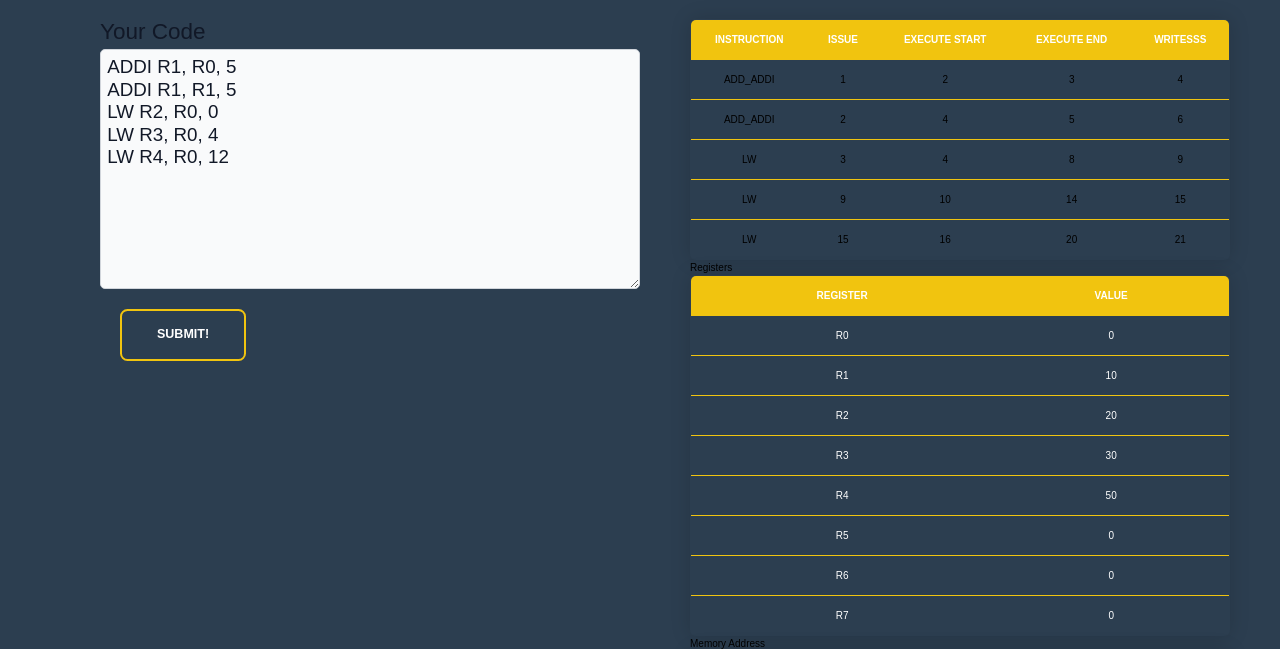
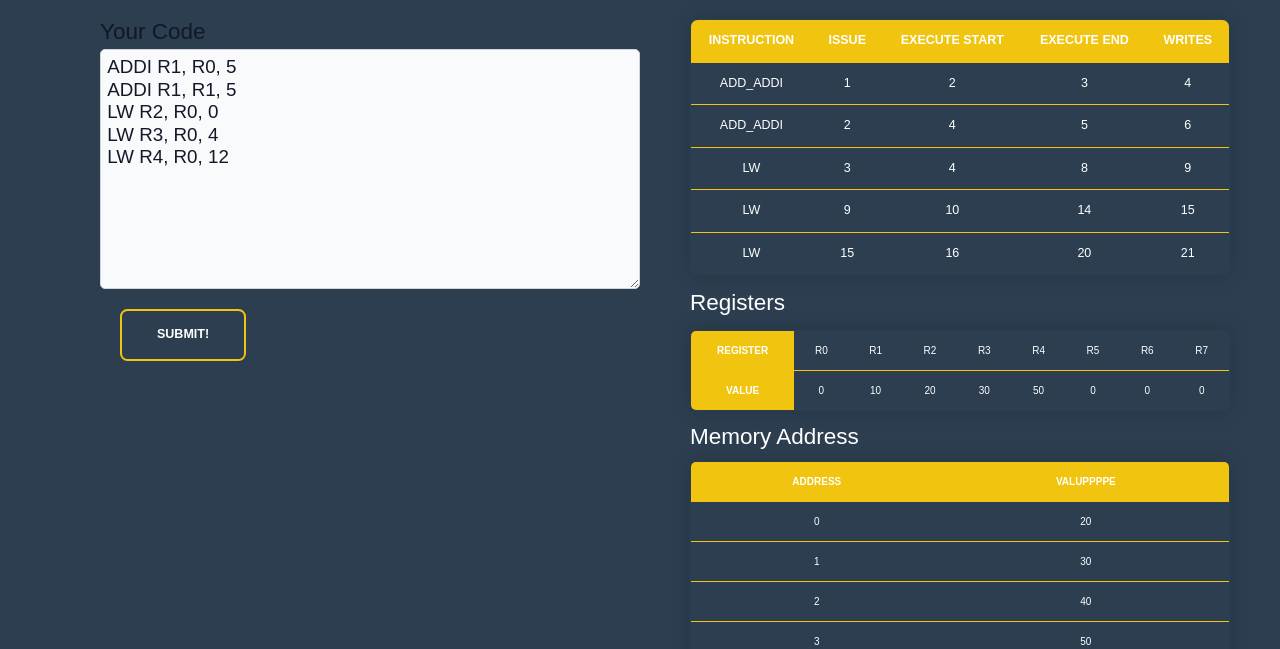
Before and after one commit to allaa-undecided/archinternal, a plain HTML site: page alo.html in a window 1280 px wide. Both pictures are taken after a click on the button "SUBMIT!". Shown: the part 76-725 px from the top of the page. Drawn offline with nearby package versions, Linux system fonts and the light colour scheme.

Commit message:
changes ui

```diff
--- a/alo.css
+++ b/alo.css
@@ -109,6 +109,9 @@ html, body {
     border-bottom: 1px solid #f1c40f;
   }
 
+  .table-row td {
+    color: #fff;
+  }
   #registers-table{
     width: 100%;
     margin: 0 auto;
@@ -212,3 +215,34 @@ html, body {
     -webkit-transition: all .2s;
     transition: all .2s;
   }
+
+
+
+#table{
+  width: 100%;
+  margin: 0 auto;
+  border-collapse: collapse;
+  border-spacing: 0;
+  border: 1px solid #f1c40f;
+  border-radius: 0.6em;
+  overflow: hidden;
+  box-shadow: 0 0 20px rgba(0, 0, 0, 0.15);
+
+}
+
+.table{
+  width: 100%;
+  margin: 0 auto;
+  border-collapse: collapse;
+  border-spacing: 0;
+  border: 1px solid #f1c40f;
+  border-radius: 0.6em;
+  overflow: hidden;
+  box-shadow: 0 0 20px rgba(0, 0, 0, 0.15);
+}
+.table th, .table td {
+  padding: 12px 15px;
+  text-align: center;
+  margin: 20px;
+  color: #fff;
+}
--- a/alo.html
+++ b/alo.html
@@ -40,6 +40,7 @@ LW R4, R0, 12
     <thead>
       <tr>
         <th class="px-4 py-2">Instruction</th>
+        <th class="px-4 py-2">PC</th>
         <th class="px-4 py-2">Issue</th>
         <th class="px-4 py-2">Read Operands</th>
         <th class="px-4 py-2">Execute</th>
@@ -50,6 +51,7 @@ LW R4, R0, 12
     <!-- put empty table with 3 rows -->
     <tbody id="table-body">
       <tr>
+        <td class="border px-4 py-2">-</td>
         <td class="border px-4 py-2">-</td>
         <td class="border px-4 py-2">-</td>
         <td class="border px-4 py-2">-</td>
@@ -73,48 +75,35 @@ LW R4, R0, 12
 
     </table>
     <div id="right-bottom">
-      <h2>Registers</h2>
+      <h2 class = "text-4xl my-6 text-white"  >Registers</h2>
         <table id="registers-table">
           <tr>
             <th>Register</th>
-            <th>Value</th>
+            <td>R0</td>
+            <td>R1</td>
+            <td>R2</td>
+            <td>R3</td>
+            <td>R4</td>
+            <td>R5</td>
+            <td>R6</td>
+            <td>R7</td>
           </tr>
           <tr>
-            <td>R0</td>
+            <th>Value</th>
             <td id="R0">0</td>
-          </tr>
-          <tr>
-            <td>R1</td>
             <td id="R1">0</td>
-          </tr>
-          <tr>
-            <td>R2</td>
             <td id="R2">0</td>
-          </tr>
-          <tr>
-            <td>R3</td>
             <td id="R3">0</td>
-          </tr>
-          <tr>
-            <td>R4</td>
             <td id="R4">0</td>
-          </tr>
-          <tr>
-            <td>R5</td>
             <td id="R5">0</td>
-          </tr>
-          <tr>
-            <td>R6</td>
             <td id="R6">0</td>
+            <td id="R7">0</td>
+
           </tr>
 
-          <tr>
-            <td>R7</td>
-            <td id="R7">0</td>
-          </tr>
         </table>
-        <h2>Memory Address</h2>
-        <table id="memory-table">
+        <h2 class="text-4xl text-white my-5">Memory Address</h2>
+        <table id="memory-table" class="table">
 
         </table>
 
--- a/main.js
+++ b/main.js
@@ -22,7 +22,8 @@ The simulator supports LW, SW, MUL, add, addi, Beq, jal, return,NEG,NOR instruct
 function generateTable(instructions) {
   const table = document.getElementById("table");
   table.innerHTML = "";
-  table.className = "table-auto";
+  table.className = "table-auto result-table text-xl";
+  table.id="table";
   const tableBody = document.createElement("tbody");
   tableBody.id = "table-body";
   table.appendChild(tableBody);
@@ -30,6 +31,8 @@ function generateTable(instructions) {
   tableBody.appendChild(tableHeader);
   const instructionHeader = document.createElement("th");
   instructionHeader.innerHTML = "Instruction";
+  const PCHeader = document.createElement("th");
+  PCHeader.innerHTML = "PC";
   tableHeader.appendChild(instructionHeader);
   const issueHeader = document.createElement("th");
   issueHeader.innerHTML = "Issue";
@@ -42,10 +45,11 @@ function generateTable(instructions) {
   tableHeader.appendChild(executeEndHeader);
 
   const writeHeader = document.createElement("th");
-  writeHeader.innerHTML = "Writesss";
+  writeHeader.innerHTML = "Writes";
   tableHeader.appendChild(writeHeader);
   instructions.forEach((instruction) => {
     const row = document.createElement("tr");
+    row.className = "table-row";
     tableBody.appendChild(row);
     const instructionCell = document.createElement("td");
     instructionCell.innerHTML = instruction.op;
@@ -77,21 +81,24 @@ function generateTable(instructions) {
   const registerHeader = document.createElement("th");
   registerHeader.innerHTML = "Register";
   registersTableHeader.appendChild(registerHeader);
-  const valueHeader = document.createElement("th");
-  valueHeader.innerHTML = "Value";
-  registersTableHeader.appendChild(valueHeader);
-  for (let i = 0; i < 8; i++) {
-    const row = document.createElement("tr");
-    registersTableBody.appendChild(row);
-    const registerCell = document.createElement("td");
-    registerCell.innerHTML = `R${i}`;
-    row.appendChild(registerCell);
-    const valueCell = document.createElement("td");
-    valueCell.innerHTML = RF.registers[`R${i}`].value;
-    row.appendChild(valueCell);
+  for(let i=0;i<8;i++){
+    const R= document.createElement("td");
+    R.innerHTML = "R"+i;
+    registersTableHeader.appendChild(R);
+  }
+  const registersRow = document.createElement("tr");
+  registersTableBody.appendChild(registersRow);
+  const registerValueHeader = document.createElement("th");
+  registerValueHeader.innerHTML = "Value";
+  registersRow.appendChild(registerValueHeader);
+
+  for(let i=0;i<8;i++){
+    const R= document.createElement("td");
+    R.innerHTML = RF.registers[`R${i}`].value;
+    registersRow.appendChild(R);
   }
 
-  console.log(RF.registers);
+
 }
 
 
@@ -117,6 +124,7 @@ function generateMemoryTable() {
   tableHeader.appendChild(valueHeader);
   for (let i = 0; i < 20; i++) {
     const row = document.createElement("tr");
+    row.className = "table-row";
     tableBody.appendChild(row);
     const addressCell = document.createElement("td");
     addressCell.innerHTML = i;
```
